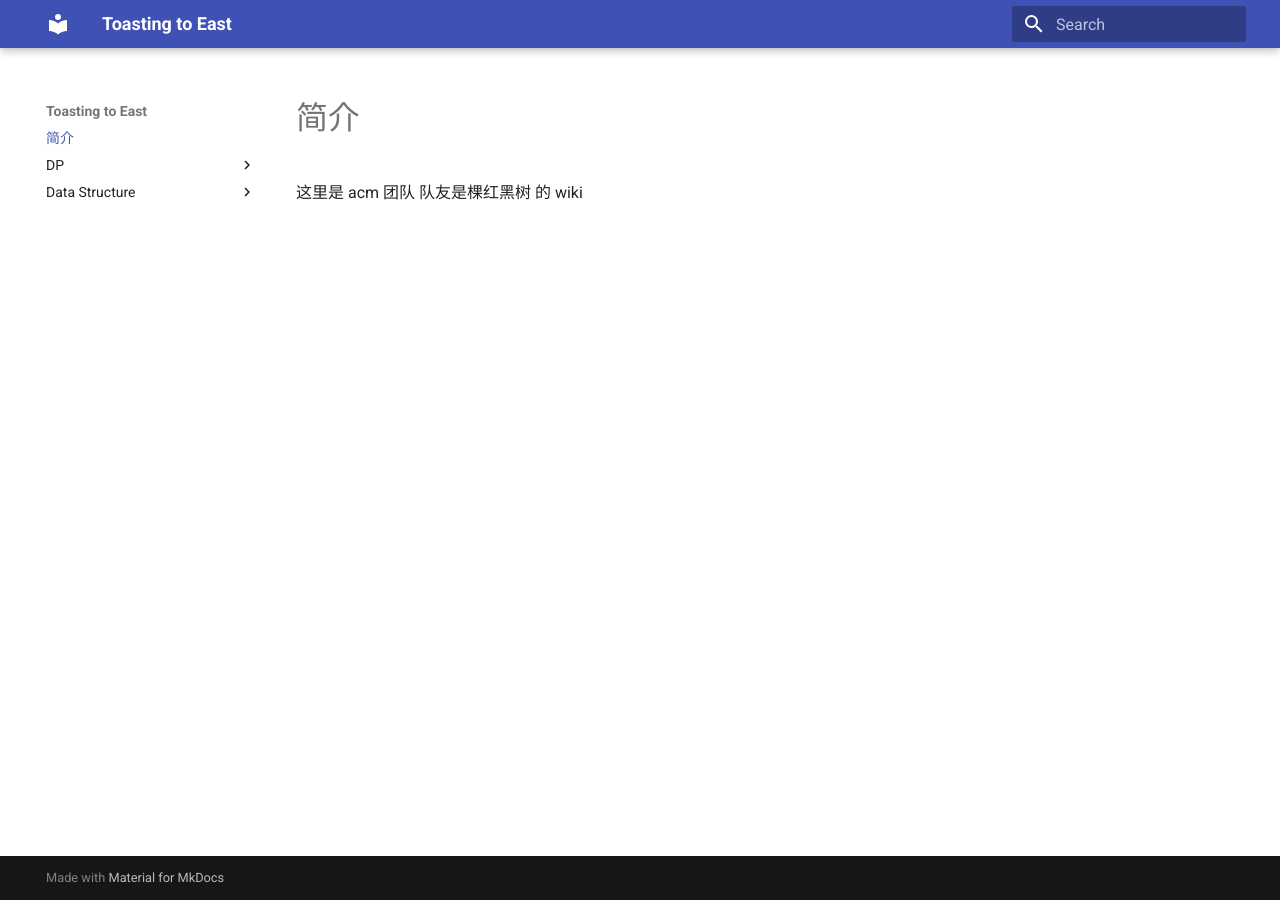
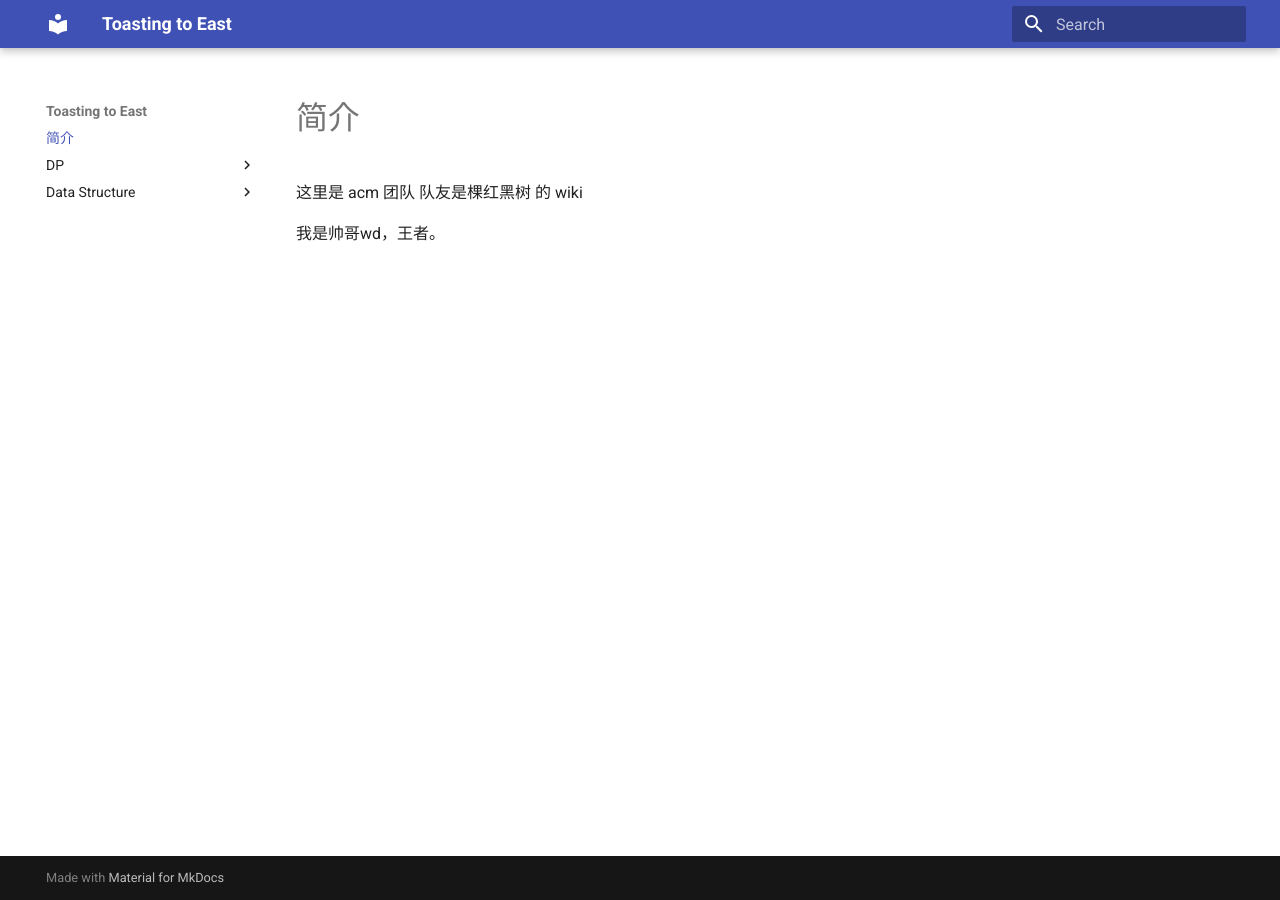
Before and after one commit to MRchenyuheng/my_wiki, an MkDocs documentation site: the page built from docs/index.md, in a window 1280 px wide. Built offline with MkDocs 1.6.1 and Material for MkDocs 9.7.7, drawn with Linux system fonts in a browser that asks for light colours.

Commit message:
wzwd20231207
wzwd20231207

```diff
--- a/docs/index.md
+++ b/docs/index.md
@@ -1,3 +1,5 @@
 # 简介
 
 这里是 acm 团队 队友是棵红黑树 的 wiki
+
+我是帅哥wd，王者。
```
